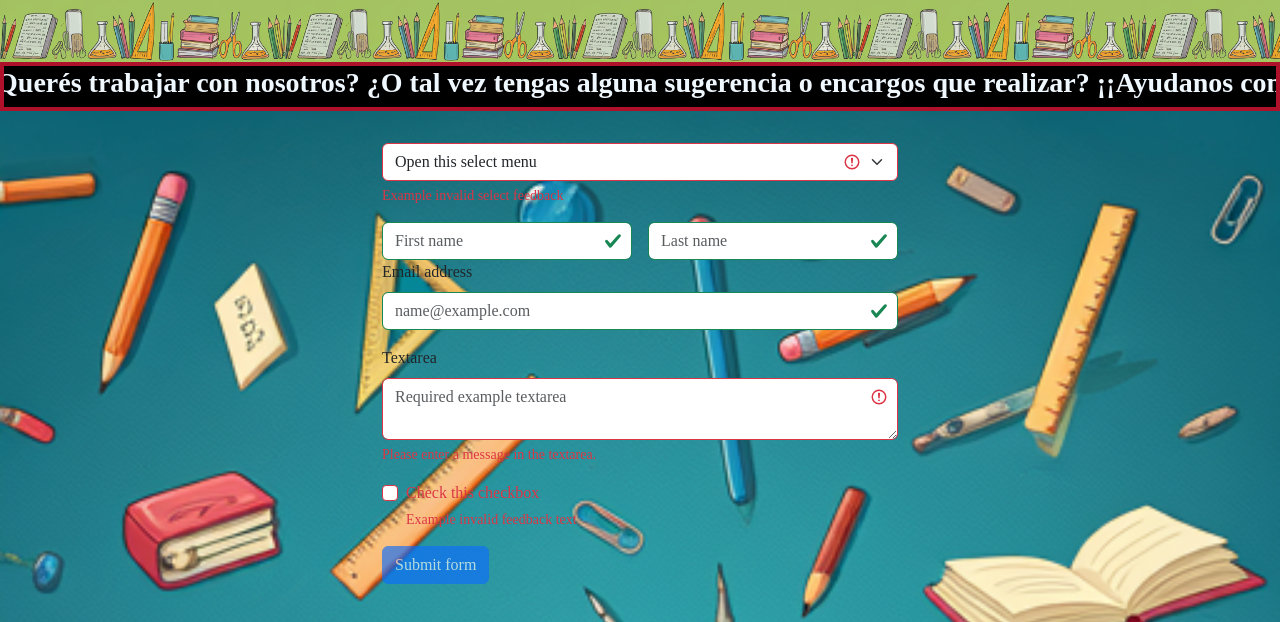
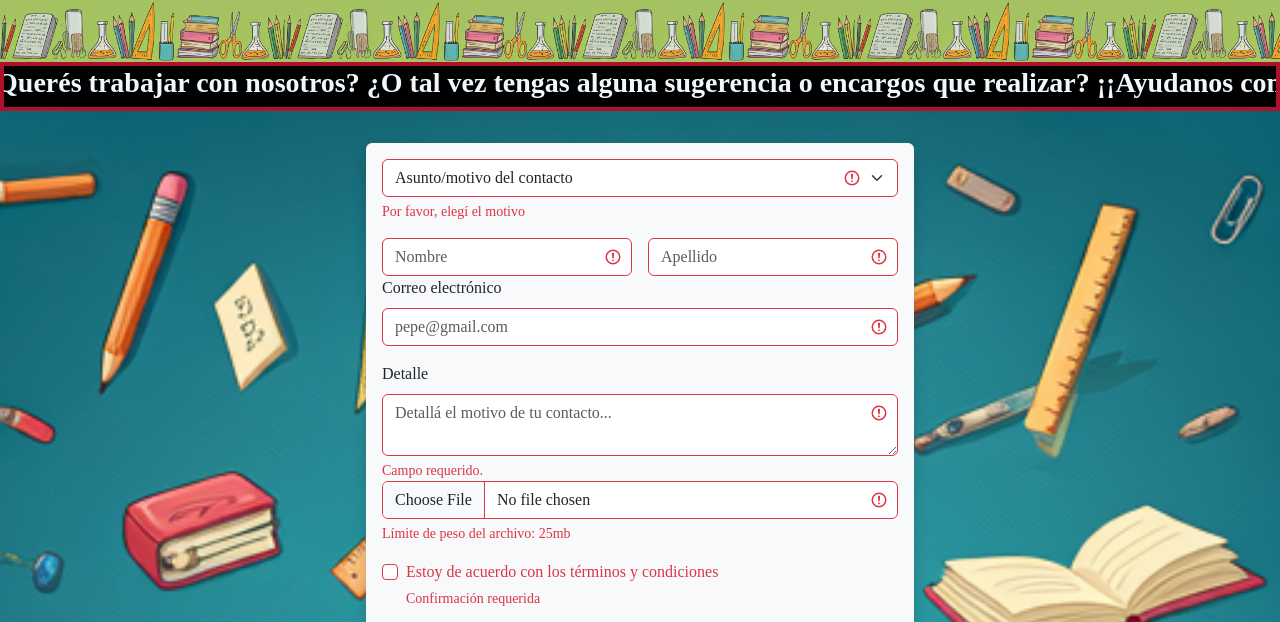
Before and after one commit to emalmeida-rp/lib.panzaverde, a plain HTML site: page pages/contacto.html in a window 1280 px wide. Shown: the part 279-901 px from the top of the page. Drawn offline with nearby package versions, Linux system fonts and the light colour scheme; a web font is replaced by a local one.

Commit message:
form-contactos 1.1

```diff
--- a/pages/contacto.html
+++ b/pages/contacto.html
@@ -51,45 +51,71 @@
         </span>
     </div>
     <main> <!-- Inicio estructura contenido relevante-->
-        <form class="was-validated">
+        <form class="was-validated shadow p-3 mb-5 bg-light rounded">
             <div class="mb-3">
                 <select class="form-select" required aria-label="select example">
-                    <option value="">Open this select menu</option>
-                    <option value="1">One</option>
-                    <option value="2">Two</option>
-                    <option value="3">Three</option>
+                    <option value="">Asunto/motivo del contacto</option>
+                    <option value="">Quiero realizar un pedido específico</option>
+                    <option value="">Trabajá con nosotros</option>
+                    <option value="">Consulta o reclamo de pedido</option>
                 </select>
-                <div class="invalid-feedback">Example invalid select feedback</div>
+                <div class="invalid-feedback">Por favor, elegí el motivo</div>
             </div>
             <div class="row g-3">
                 <div class="col">
-                    <input type="text" class="form-control" placeholder="First name" aria-label="First name">
+                    <input type="text" class="form-control" placeholder="Nombre" aria-label="Nombre" required>
                 </div>
                 <div class="col">
-                    <input type="text" class="form-control" placeholder="Last name" aria-label="Last name">
+                    <input type="text" class="form-control" placeholder="Apellido" aria-label="Apellido" required>
                 </div>
             </div>
             <div class="mb-3">
-                <label for="exampleFormControlInput1" class="form-label">Email address</label>
-                <input type="email" class="form-control" id="exampleFormControlInput1" placeholder="name@example.com">
+                <label for="exampleFormControlInput1" class="form-label">Correo electrónico</label>
+                <input type="email" class="form-control" id="exampleFormControlInput1" placeholder="pepe@gmail.com"
+                    required>
             </div>
             <form class="was-validated">
                 <div class="mb-3">
-                    <label for="validationTextarea" class="form-label">Textarea</label>
-                    <textarea class="form-control" id="validationTextarea" placeholder="Required example textarea"
+                    <label for="validationTextarea" class="form-label">Detalle</label>
+                    <textarea class="form-control" id="validationTextarea" placeholder="Detallá el motivo de tu contacto..."
                         required></textarea>
                     <div class="invalid-feedback">
-                        Please enter a message in the textarea.
+                        Campo requerido.
+                    </div>
+                    <div class="mb-3">
+                        <input type="file" class="form-control" aria-label="file example" required>
+                        <div class="invalid-feedback">Límite de peso del archivo: 25mb</div>
                     </div>
                 </div>
                 <div class="form-check mb-3">
                     <input type="checkbox" class="form-check-input" id="validationFormCheck1" required>
-                    <label class="form-check-label" for="validationFormCheck1">Check this checkbox</label>
-                    <div class="invalid-feedback">Example invalid feedback text</div>
+                    <label class="form-check-label" for="validationFormCheck1">Estoy de acuerdo con los términos y condiciones</label>
+                    <div class="invalid-feedback">Confirmación requerida</div>
                 </div>
-                <div class="mb-3">
-                    <button class="btn btn-primary" type="submit" disabled>Submit form</button>
-                </div>
+                <div class="col-12">
+                    <button type="submit" class="btn btn-primary" data-bs-toggle="modal" data-bs-target="#exampleModal">
+                        Confirmar
+                    </button>
+                    <div class="modal fade" id="exampleModal" tabindex="-1" aria-labelledby="exampleModalLabel"
+                        aria-hidden="true">
+                        <div class="modal-dialog">
+                            <div class="modal-content">
+                                <div class="modal-header">
+                                    <h5 class="modal-title" id="exampleModalLabel">Título del modal</h5>
+                                    <button type="button" class="btn-close" data-bs-dismiss="modal"
+                                        aria-label="Close"></button>
+                                </div>
+                                <div class="modal-body">
+                                    ...
+                                </div>
+                                <div class="modal-footer">
+                                    <button type="button" class="btn btn-secondary"
+                                        data-bs-dismiss="modal">Cerrar</button>
+                                    <button type="button" class="btn btn-primary">Guardar cambios</button>
+                                </div>
+                            </div>
+                        </div>
+                    </div>
             </form>
     </main> <!-- fin estructura contenido relevante-->
 
```
Also changed, not shown: readme.md.
